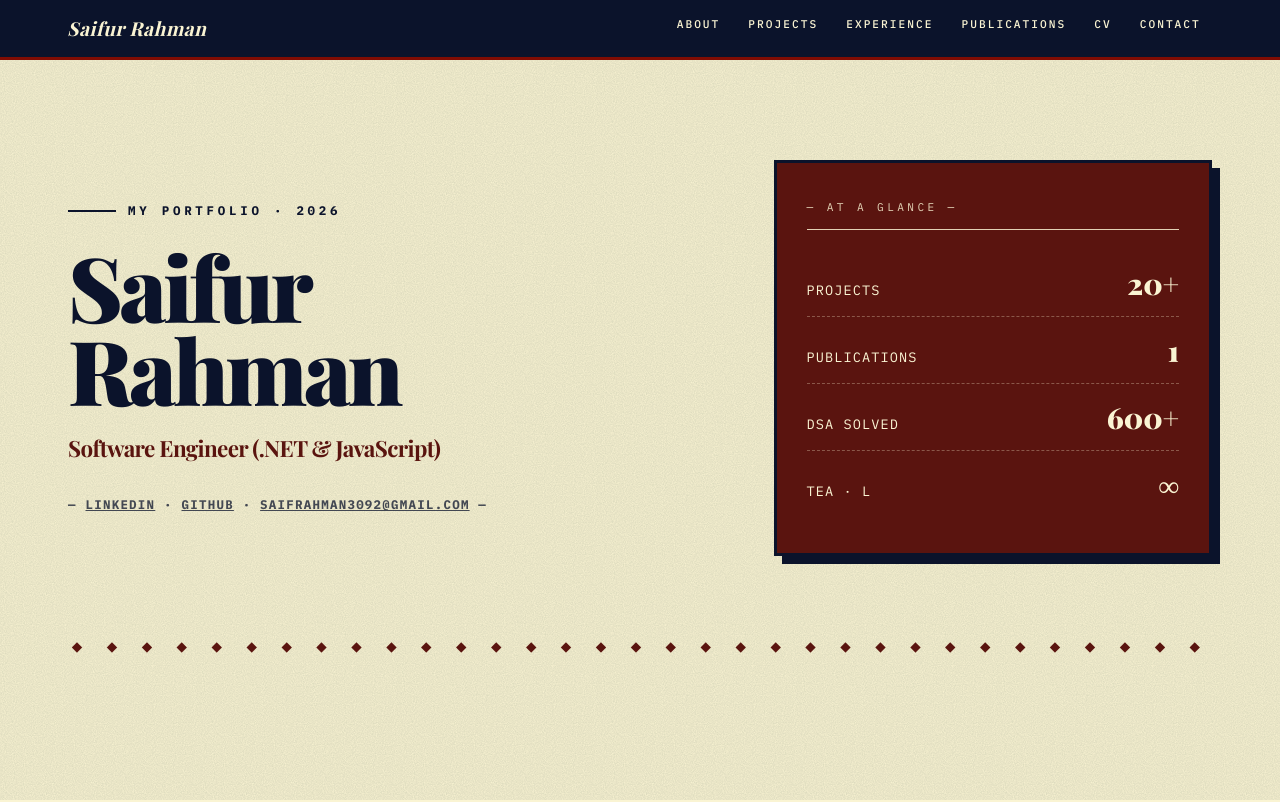
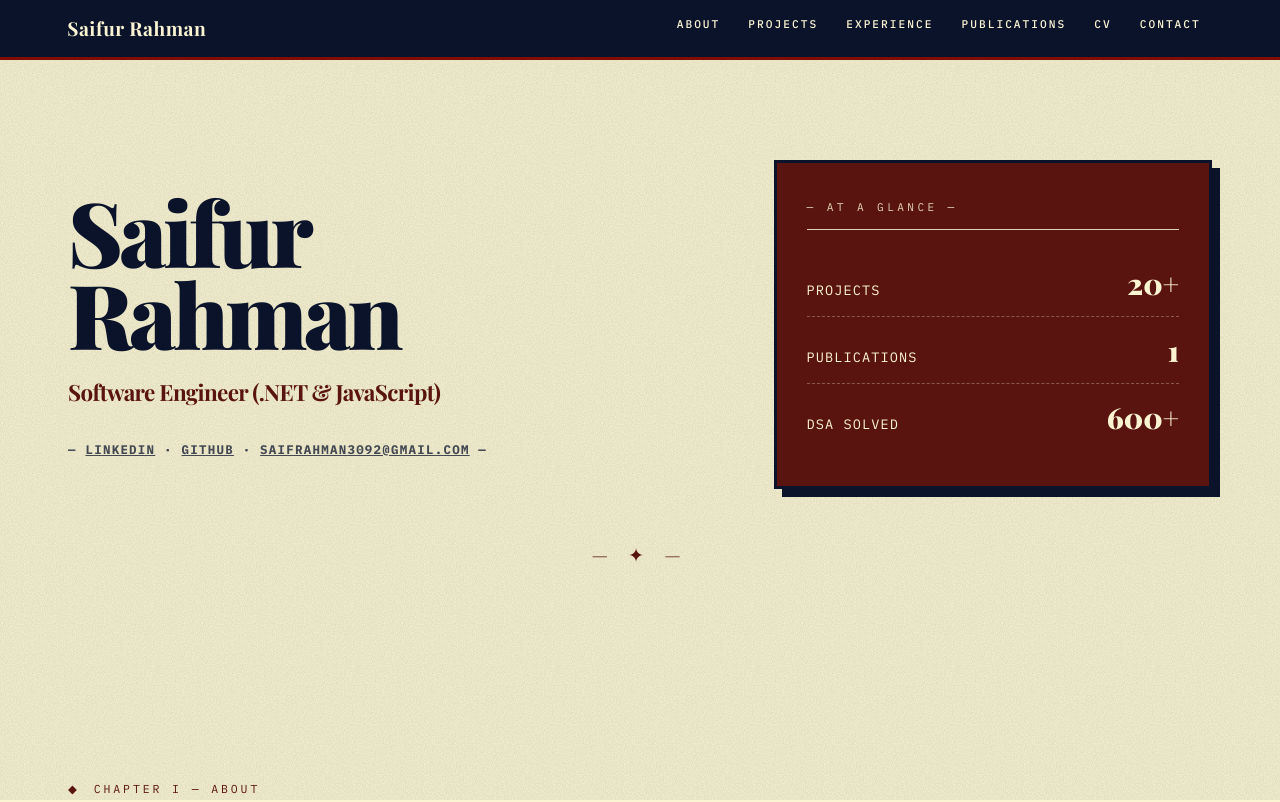
Before and after one commit to saif-gitreps/me, a plain HTML site: page portfolio.html in a window 1280 px wide. Shown: the top 802 px of the page. Drawn offline with nearby package versions, Linux system fonts and the light colour scheme; a web font is replaced by a local one.

Commit message:
removed some things

```diff
--- a/portfolio.html
+++ b/portfolio.html
@@ -3,6 +3,7 @@
    <head>
       <meta charset="UTF-8" />
       <meta name="viewport" content="width=device-width, initial-scale=1.0" />
+
       <title>Saifur Rahman</title>
       <meta
          name="description"
@@ -95,11 +96,13 @@
          }
          .logo {
             font-family: var(--serif);
-            font-style: italic;
-            font-weight: 700;
+            font-weight: 600;
             font-size: 1.2rem;
             color: var(--cream);
             letter-spacing: 0.5px;
+         }
+         .logo:hover {
+            opacity: 0.85;
          }
          .nav-links {
             display: flex;
@@ -1022,7 +1025,6 @@
          <section id="home" class="visible">
             <div class="hero">
                <div>
-                  <div class="hero-label">My Portfolio · 2026</div>
                   <h1 class="hero-name">Saifur <br />Rahman</h1>
                   <p class="hero-role">Software Engineer (.NET &amp; JavaScript)<br /></p>
 
@@ -1060,12 +1062,10 @@
                   <div class="stat">
                      <span>DSA Solved</span><span class="num">600+</span>
                   </div>
-                  <div class="stat"><span>Tea · L</span><span class="num">∞</span></div>
+                  <!-- <div class="stat"><span>Tea · L</span><span class="num">∞</span></div> -->
                </aside>
             </div>
-            <div class="diamond-rule">
-               ◆ ◆ ◆ ◆ ◆ ◆ ◆ ◆ ◆ ◆ ◆ ◆ ◆ ◆ ◆ ◆ ◆ ◆ ◆ ◆ ◆ ◆ ◆ ◆ ◆ ◆ ◆ ◆ ◆ ◆ ◆ ◆ ◆
-            </div>
+            <div class="ornament">— ✦ —</div>
          </section>
 
          <!-- ABOUT -->
```
